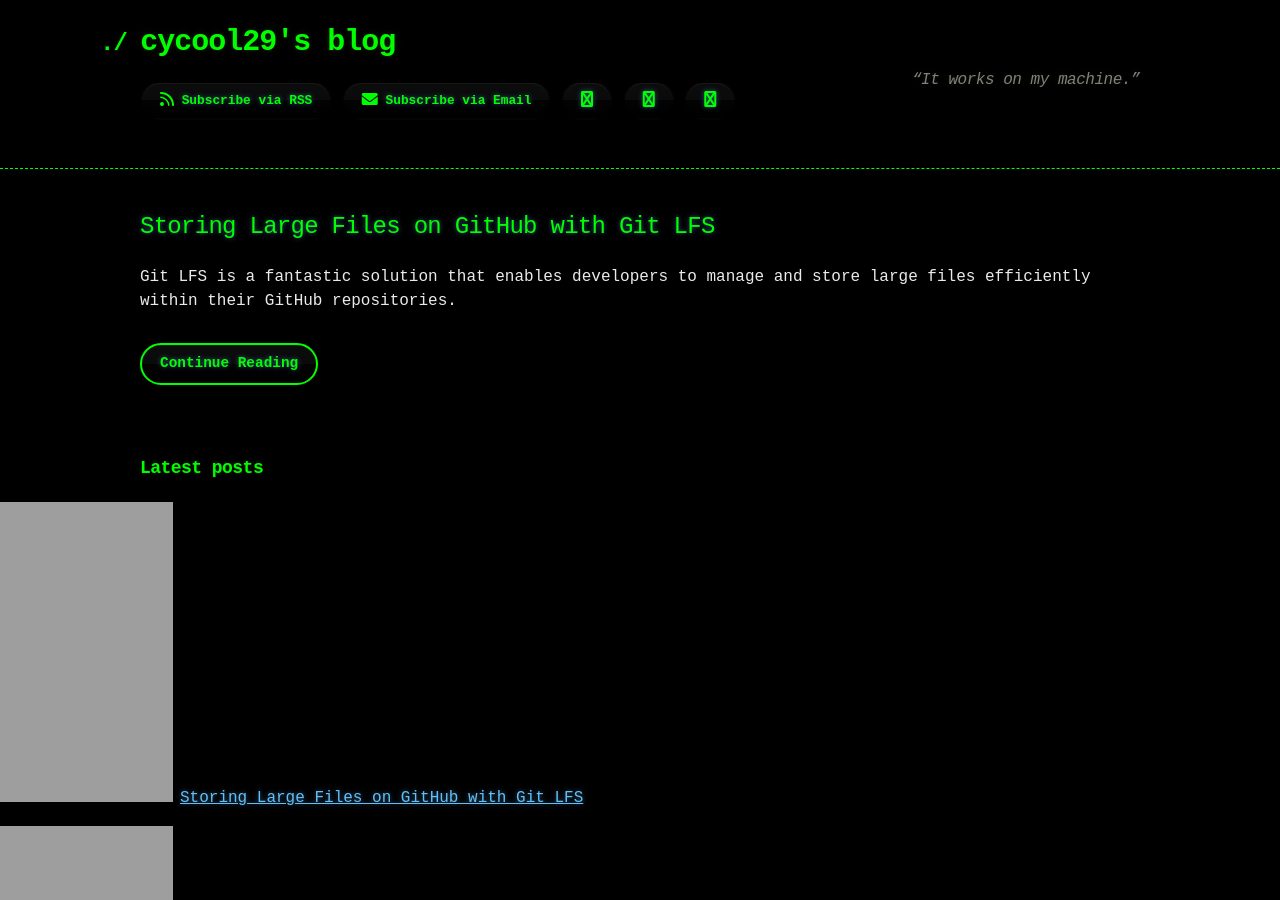
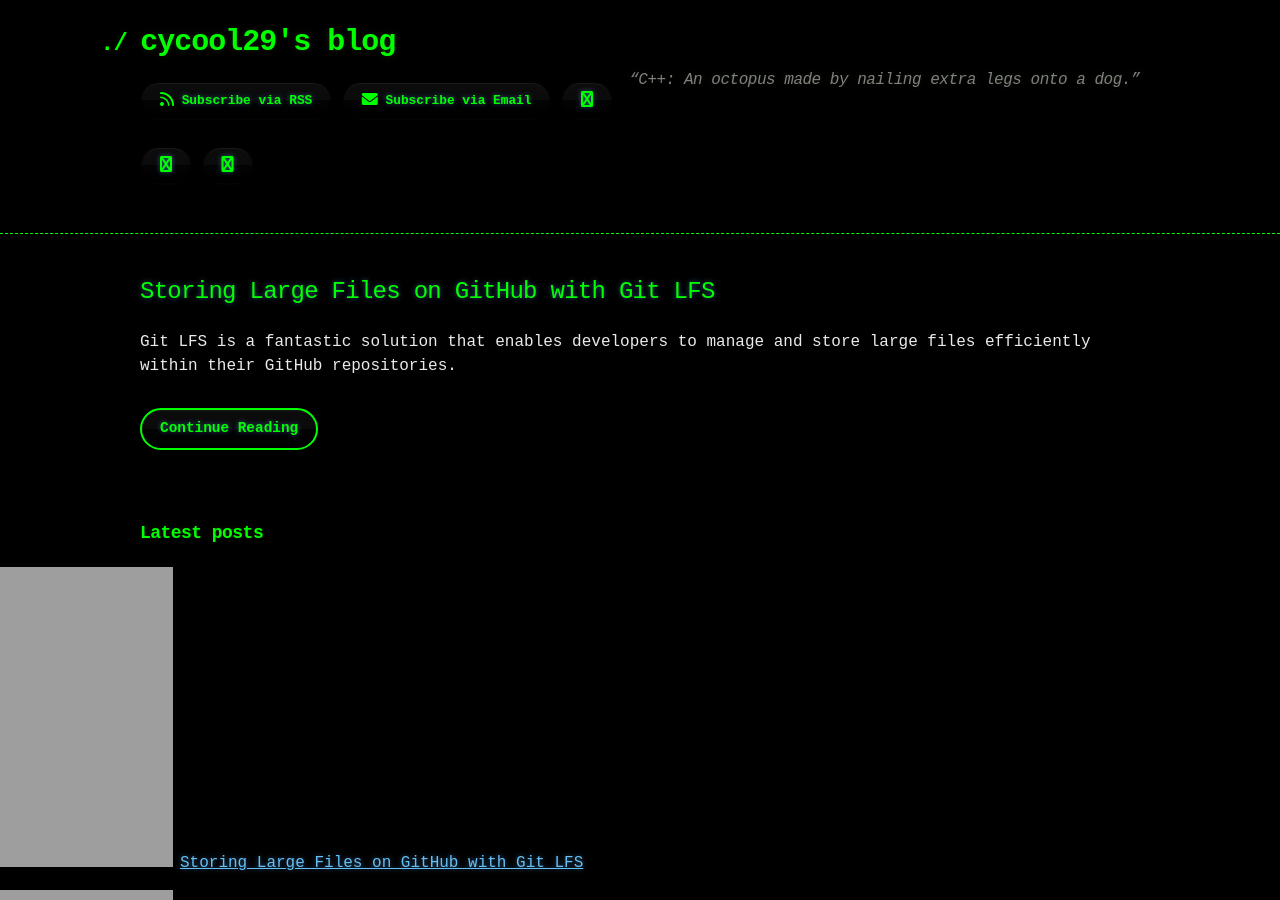
Before and after one commit to cycool29/cycool29.github.io, a Jekyll site: the page built from index.md, in a window 1280 px wide and 900 px high. Built offline with Jekyll 4.4.1, drawn with Linux system fonts in a browser that asks for light colours; a style sheet for code colours, icons or effects is not loaded.

Commit message:
Update quotes

```diff
--- a/_config.yml
+++ b/_config.yml
@@ -1,5 +1,5 @@
 title: cycool29's blog
-description: "“It works on my machine.” "
+description: "“C++: An octopus made by nailing extra legs onto a dog.” "
 bio: A high school student. Intermediate in Python, Git, Bash. Learning JavaScript. He/Him. "
 author: cycool29
 url: https://cycool29.github.io
```
